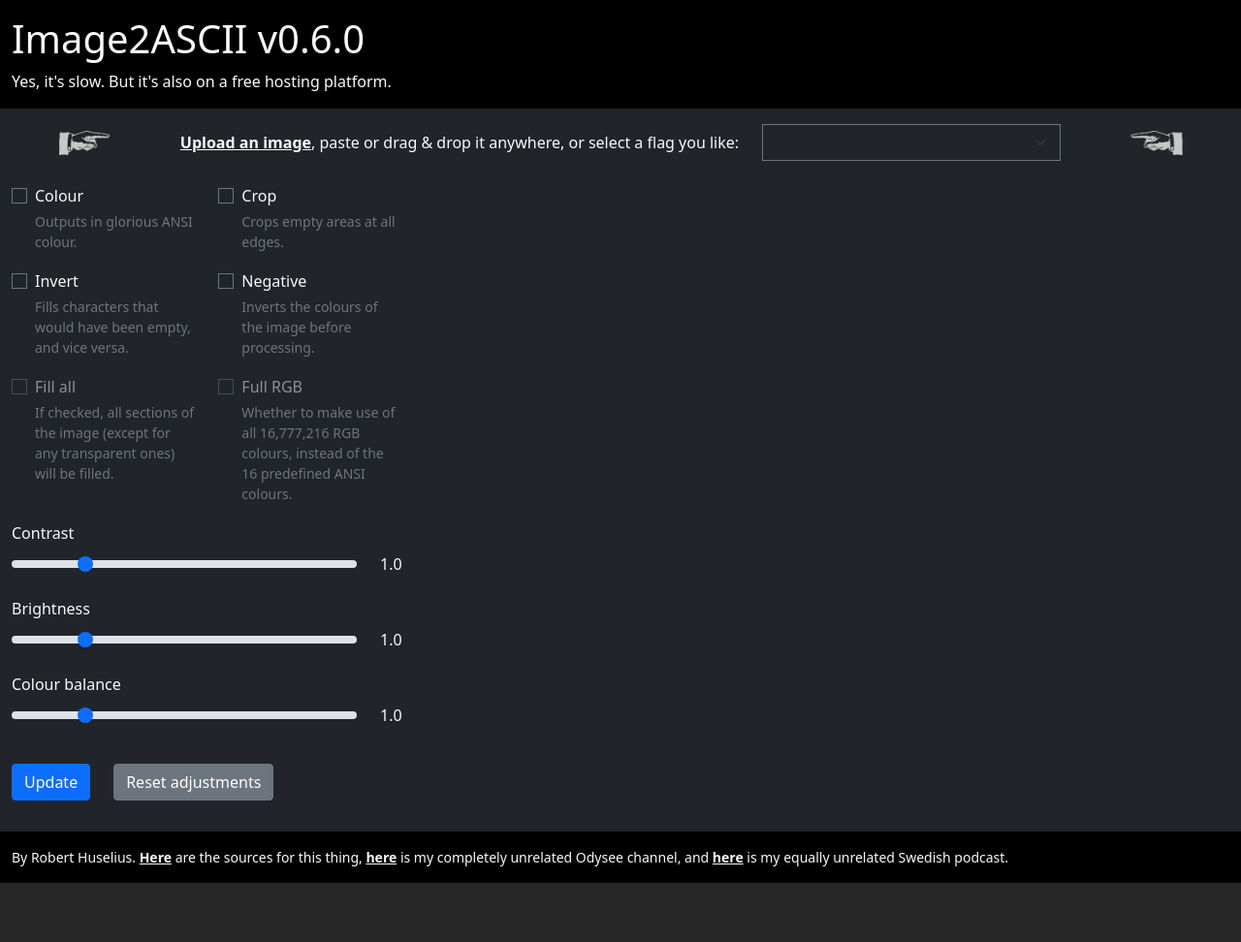
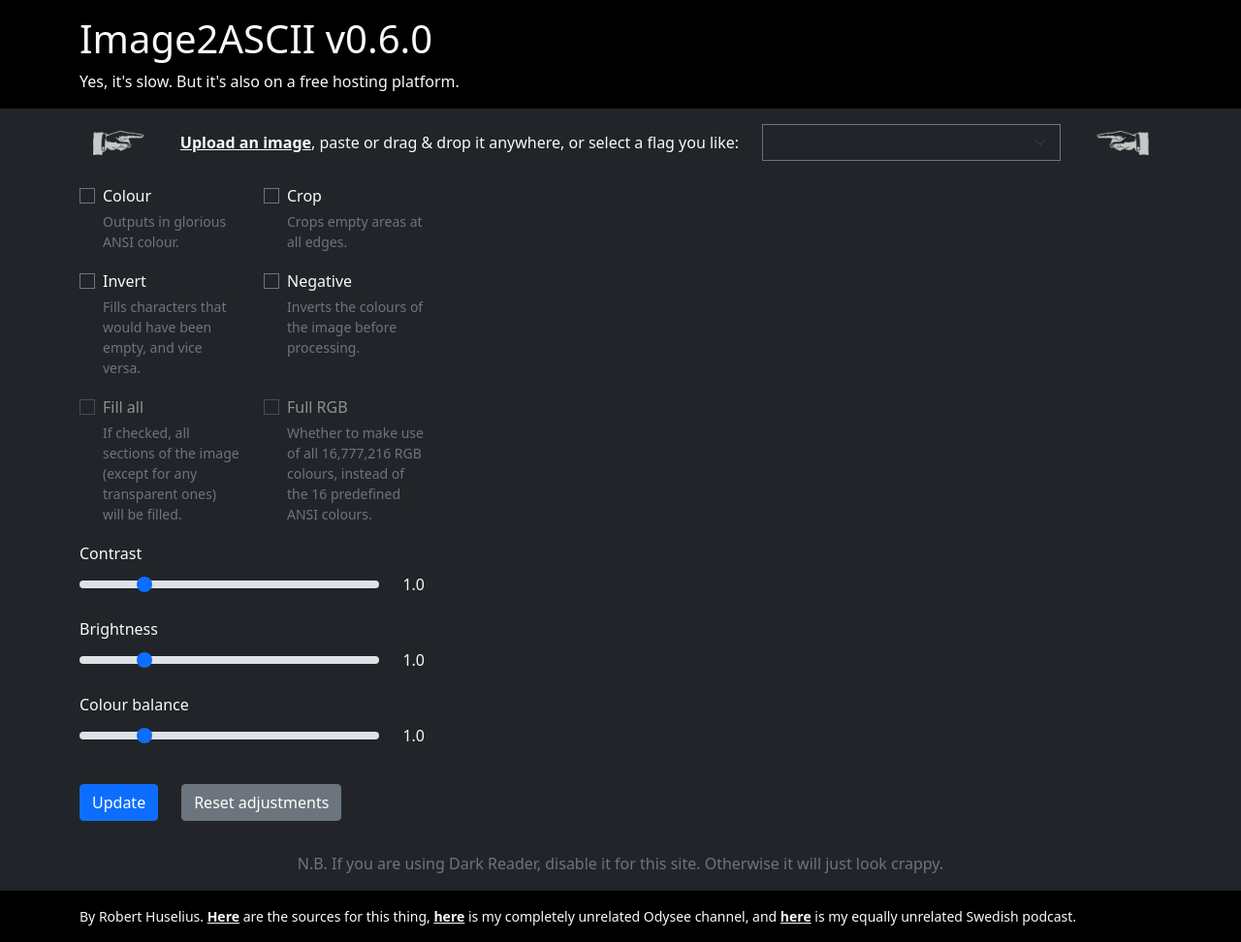
Before and after one commit to Eboreg/image2ascii, a Flask app: page / in a window 1280 px wide. Shown: the whole page at 97% size. Before the commit the page ends 911 px from the top, so only its background shows below. Run offline with Flask 2, Linux system fonts and the light colour scheme; parts of the project's set-up code (start-up, migrations or seed data) failed here and were passed over; some libraries are stand-ins or nearby versions.

Commit message:
HTML style fixes

```diff
--- a/image2ascii/templates/index.html
+++ b/image2ascii/templates/index.html
@@ -27,18 +27,17 @@
   <div class="drop-overlay"></div>
   <div class="d-flex flex-column h-100">
     <header class="bg-black py-3">
-      <div class="container-fluid">
+      <div class="container">
         <h1>Image2ASCII v{{ version }}</h1>
         <p class="m-0">Yes, it's slow. But it's also on a free hosting platform.</p>
       </div>
     </header>
 
     <div class="flex-grow-1">
-      <div class="container-fluid mb-3">
+      <div class="container mb-3">
         <form action="/post" method="post" id="form" enctype="multipart/form-data">
           <input type="hidden" name="uuid" id="uuid" {% if uuid %}value="{{ uuid }}"{% endif %}>
-          <div class="row">
-
+          <div class="row justify-content-between">
             <div class="col-12 mb-2">
               <div class="row align-items-center justify-content-lg-evenly">
                 <div class="col-auto my-3 d-none d-xl-block">
@@ -168,7 +167,7 @@
 
             </div>
 
-            <div class="col-12 col-md mt-3 mt-xl-0">
+            <div class="col-12 col-md mt-3 mt-xl-0 d-flex flex-column align-items-center align-items-xl-end">
               <div>
                 <div class="box pb-0 bg-black{% if not output %} d-none{% endif %}" id="result-box">
                   <div id="output" class="mb-3">{{ output|safe }}</div>
@@ -177,11 +176,15 @@
             </div>
           </div>
         </form>
+
+        <div class="text-center mt-3 text-muted">
+          N.B. If you are using Dark Reader, disable it for this site. Otherwise it will just look crappy.
+        </div>
       </div>
     </div>
 
     <footer class="bg-black py-3">
-      <div class="container-fluid small">
+      <div class="container small">
         By Robert Huselius.
         <a href="https://github.com/Eboreg/image2ascii">Here</a> are the sources for this thing,
         <a href="https://odysee.com/@klaatu:0">here</a> is my completely unrelated Odysee channel, and
```
